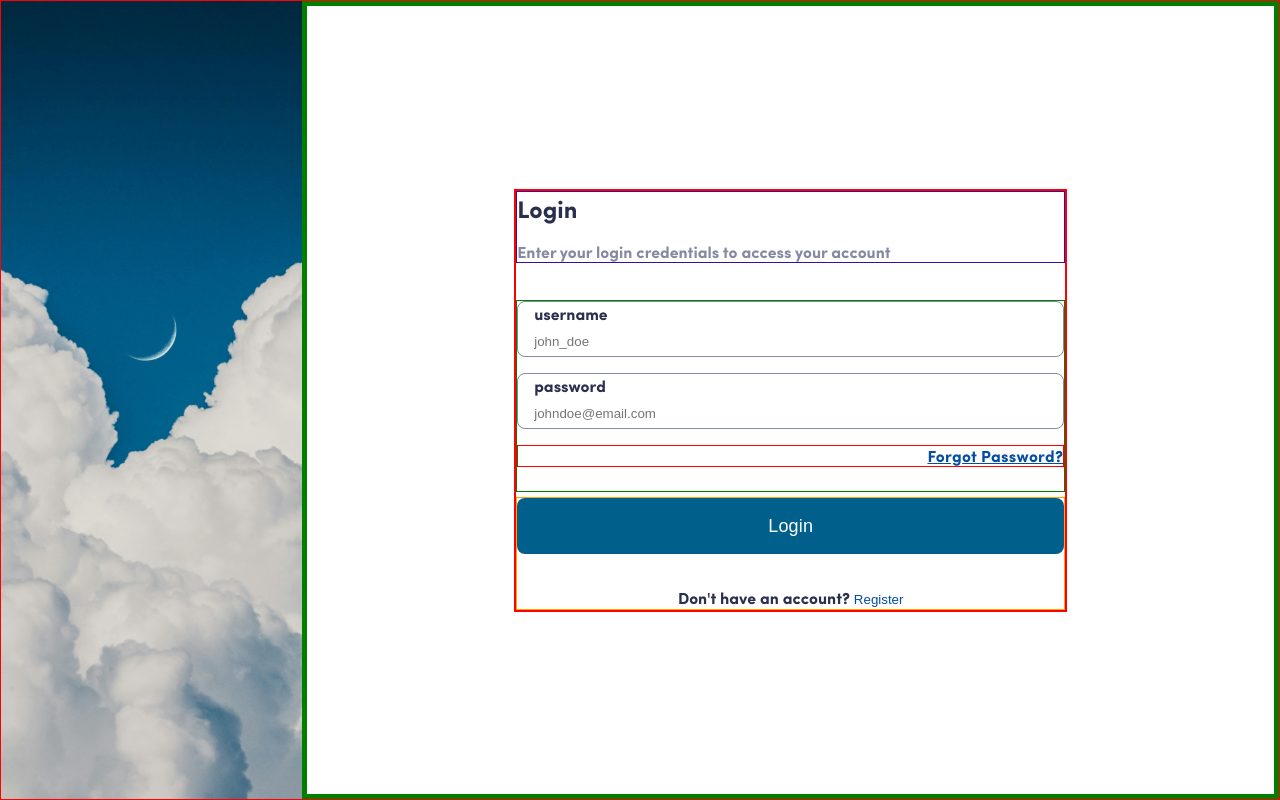
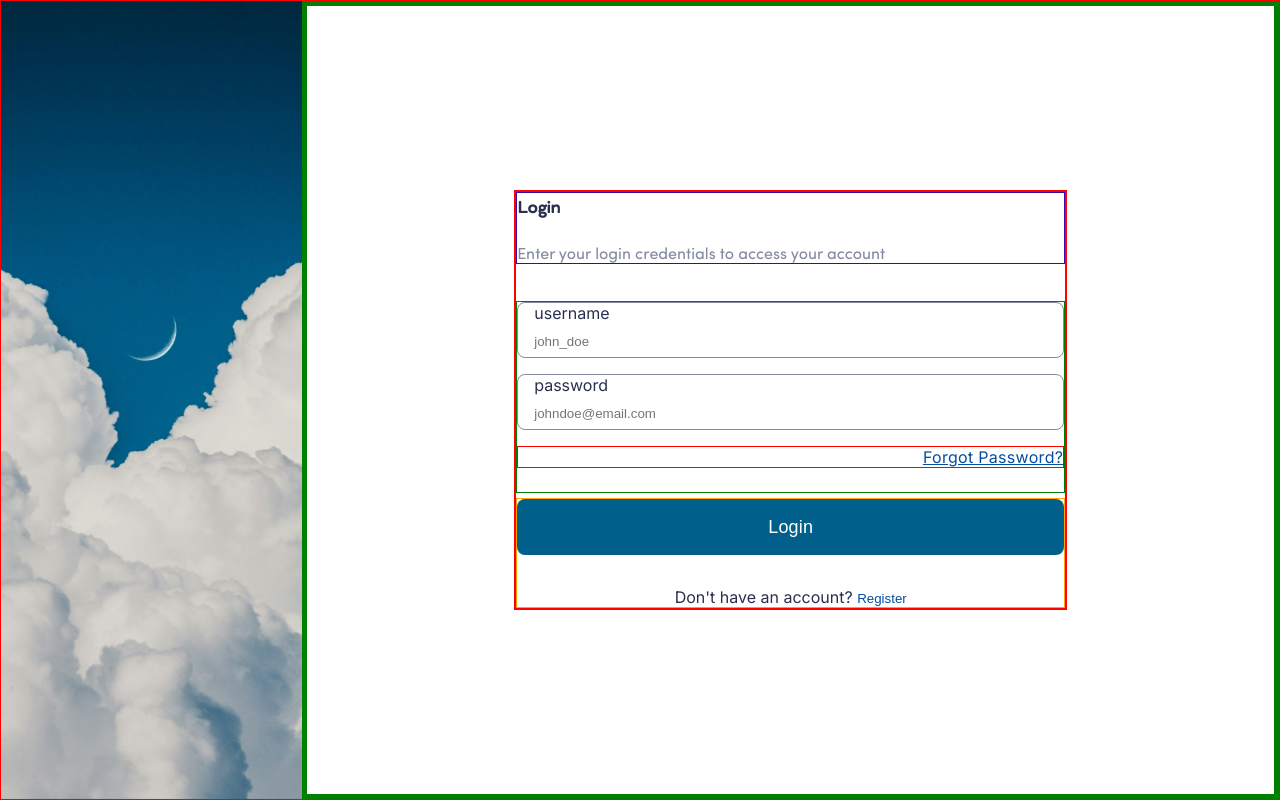
Before and after one commit to NSENGIYUMVA-Christian/weather-app-nextjs, a Next.js app in the folder client/: page /auth in a window 1280 px wide. Built offline with nearby package versions, Linux system fonts and the light colour scheme.

Commit message:
done with adding fonts to row 1 of login form

```diff
--- a/client/app/auth/page.tsx
+++ b/client/app/auth/page.tsx
@@ -7,7 +7,7 @@
   import banner from '../../public/images/banner.svg';
   import Image from 'next/image'
   import styles from "./page.module.scss"
-import { sofiaProBold,sofiaProMedium,sofiaProRegular } from '@/fonts/fonts';
+import { sofiaProBold,sofiaProMedium,sofiaProRegular,bicycletteRegular } from '@/fonts/fonts';
 
 
 
@@ -82,12 +82,12 @@ import { sofiaProBold,sofiaProMedium,sofiaProRegular } from '@/fonts/fonts';
     />
         </div>
         {/* col-2 */}
-        <div className={`${styles.col2} ${sofiaProBold.className}`} >
+        <div className={`${styles.col2}`} >
     {hasAccountAlready ?
     <form className='loginForm' >
       <div className={styles.col2Row1} >
-      <h2 className={styles.title} >Login  </h2>
-    <p>Enter your login credentials to access your account</p>
+      <h3 className={` ${styles.title} ${bicycletteRegular.className}`} >Login </h3>
+    <p className={` ${sofiaProRegular.className}`}  >Enter your login credentials to access your account</p>
       </div>
       <div className={styles.col2Row2} >
         {/* field */}
--- a/client/fonts/fonts.tsx
+++ b/client/fonts/fonts.tsx
@@ -1,5 +1,8 @@
 import localFont from "next/font/local"
 
+
+
+/////////// sofia pro
  export const sofiaProBold = localFont({
     src:"../public/fonts/localFonts/SofiaProBold.ttf",
     display:'swap'
@@ -13,3 +16,10 @@ import localFont from "next/font/local"
     src:"../public/fonts/localFonts/SofiaProRegular.ttf",
     display:'swap'
   })
+
+
+  ////////bicyclette
+  export const bicycletteRegular = localFont({
+    src:"../public/fonts/localFonts/BicycletteRegular.ttf",
+    display:'swap'
+  })
```
Also changed, not shown: client/public/fonts/localFonts/BicycletteRegular.ttf (added).
